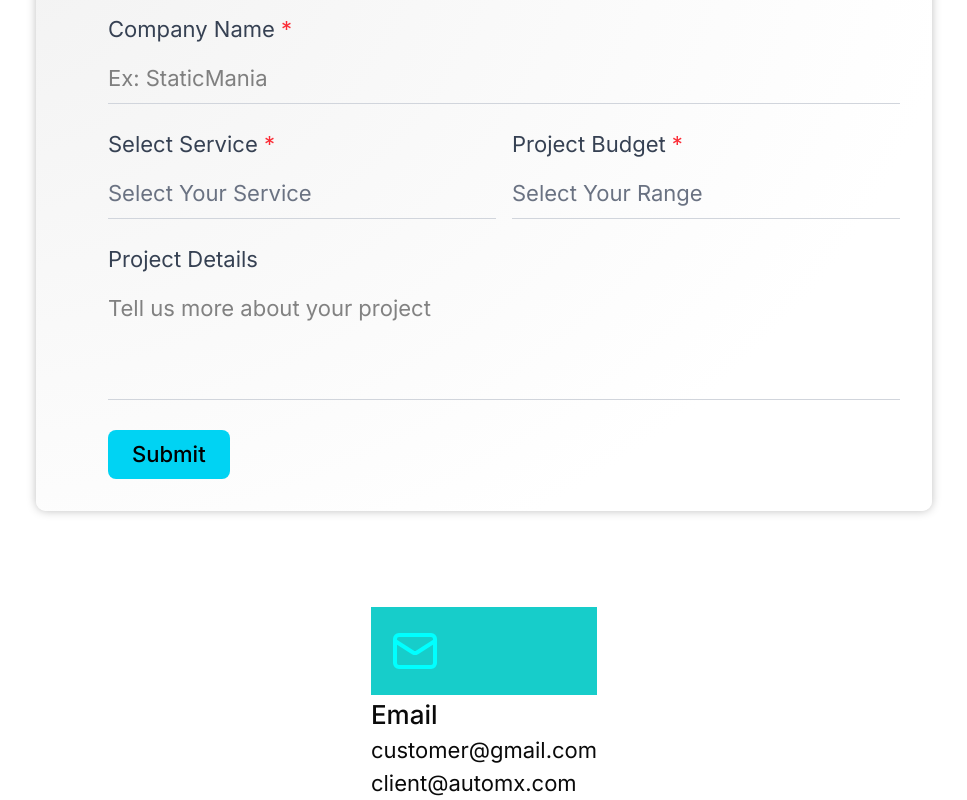
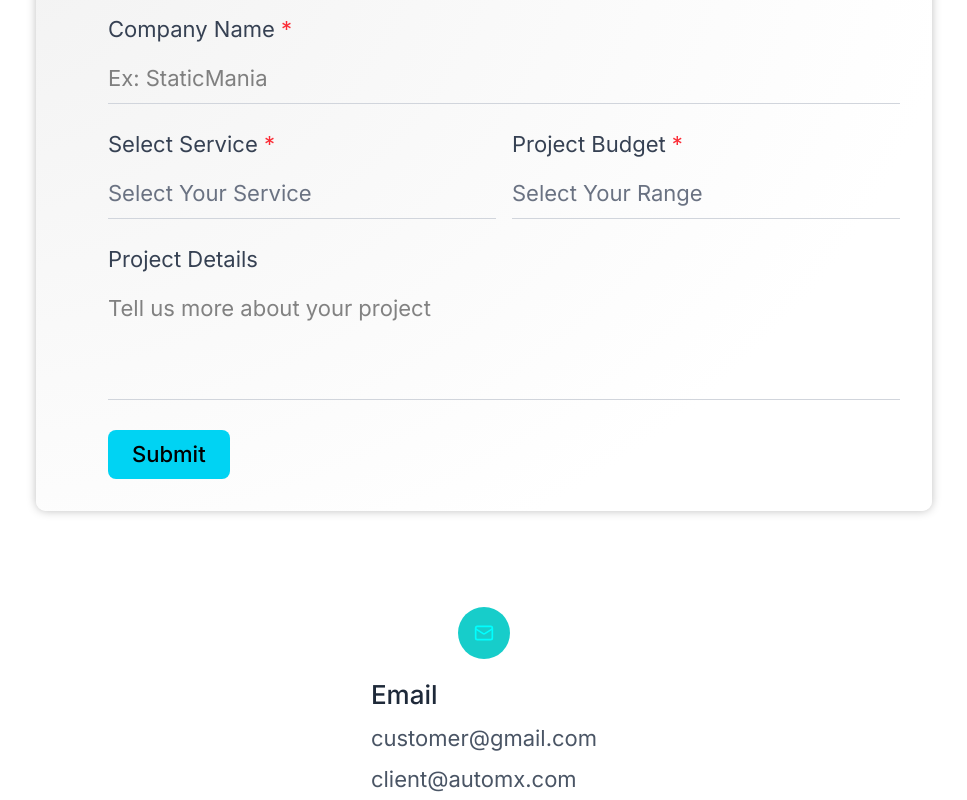
Before and after one commit to Roshen-Perera/ceylon-developers-portfolio, a Next.js app: page /contact in a window 1280 px wide. Shown: the part 752-1552 px from the top of the page, without its empty margins (156-1123 px from the left). Built offline with nearby package versions, Linux system fonts and the light colour scheme.

Commit message:
Refactor ContactDetails component for improved layout and styling

```diff
--- a/components/contactDetails.tsx
+++ b/components/contactDetails.tsx
@@ -5,13 +5,15 @@ const ContactDetails = () => {
   return (
     <div className="flex flex-row items-center justify-center mt-12">
       <div className="flex flex-col items-center justify-center gap-4 mx-8">
-        <div>
-          <div className="p-5 bg-[#17CDCA]">
-            <Mail size={48} color="#00FFFF" />
+        <div className="flex flex-col items-center gap-4">
+          <div className="p-4 bg-[#17CDCA] rounded-4xl">
+            <Mail size={20} color="#00FFFF" />
           </div>
-          <h3 className="text-[26px] font-medium">Email</h3>
-          <p className="text-[22px]">customer@gmail.com</p>
-          <p className="text-[22px]">client@automx.com</p>
+          <div className="space-y-2">
+            <h3 className="text-[26px] font-medium text-gray-800">Email</h3>
+            <p className="text-[22px] text-gray-600">customer@gmail.com</p>
+            <p className="text-[22px] text-gray-600">client@automx.com</p>
+          </div>
         </div>
       </div>
     </div>
```
